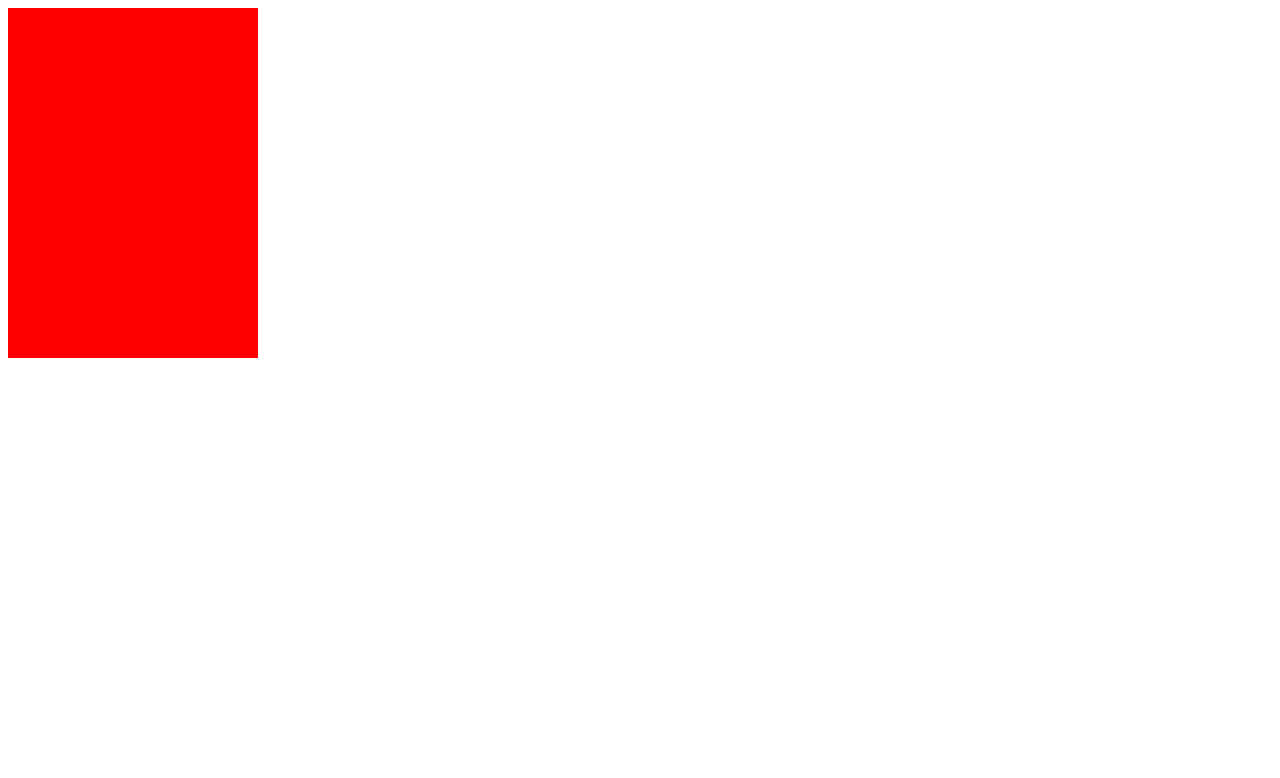
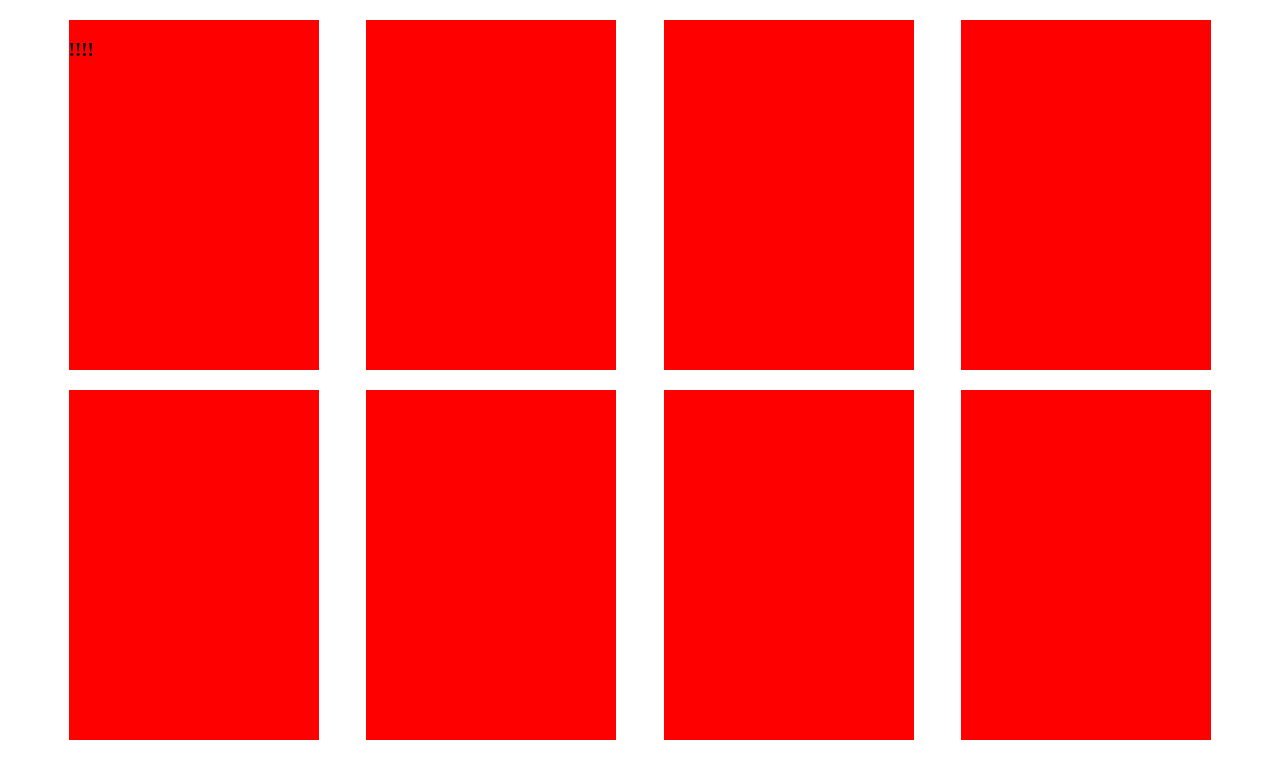
Before and after one commit to Klimov-V/game_cards, a plain HTML site: page index.html in a window 1280 px wide. Drawn offline with Linux system fonts and the light colour scheme.

Commit message:
added grid

```diff
--- a/css/style.css
+++ b/css/style.css
@@ -1,12 +1,30 @@
 * {
     box-sizing: border-box;
 }
+body {
+    margin: 0;
+    padding: 20px;
+}
 
+.container {
+    max-width: 1170px;
+    margin: 0 auto;
+}
+
+.tabel {
+    display: grid;
+    grid-template-columns: repeat(4, 1fr);
+    grid-template-rows: auto;
+    gap: 20px;
+    justify-content: center;
+    align-items: center;
+}
 
 .card-container {
     perspective: 1000px;
     -webkit-perspective: 1000;
     -moz-perspective: 1000;
+    margin: 0 auto;
 }
 .card-container:hover .card {
     transform: rotateY(180deg);
@@ -20,13 +38,12 @@
 .card {
     transition: .6s;
     transform-style: preserve-3d;
-
+    backface-visibility: hidden;
     position: relative;
 }
 
 .card__front,
 .card__back {
-    backface-visibility: hidden;
     position: absolute;
     top: 0;
     left: 0;
--- a/index.html
+++ b/index.html
@@ -8,11 +8,57 @@
     <link rel="shortcut icon" href="favicon.ico" type="image/x-icon">
 </head>
 <body>
-    <div class="tabel">
-        <div class="card-container">
-            <div class="card">
-                <div class="card__front"></div>
-                <div class="card__back"></div>
+    <div class="container">
+        <div class="tabel">
+            <div class="card-container">
+                <div class="card">
+                    <div class="card__front">
+                        <h3>!!!!</h3>
+                    </div>
+                    <div class="card__back"></div>
+                </div>
+            </div>
+            <div class="card-container">
+                <div class="card">
+                    <div class="card__front"></div>
+                    <div class="card__back"></div>
+                </div>
+            </div>
+            <div class="card-container">
+                <div class="card">
+                    <div class="card__front"></div>
+                    <div class="card__back"></div>
+                </div>
+            </div>
+            <div class="card-container">
+                <div class="card">
+                    <div class="card__front"></div>
+                    <div class="card__back"></div>
+                </div>
+            </div>
+            <div class="card-container">
+                <div class="card">
+                    <div class="card__front"></div>
+                    <div class="card__back"></div>
+                </div>
+            </div>
+            <div class="card-container">
+                <div class="card">
+                    <div class="card__front"></div>
+                    <div class="card__back"></div>
+                </div>
+            </div>
+            <div class="card-container">
+                <div class="card">
+                    <div class="card__front"></div>
+                    <div class="card__back"></div>
+                </div>
+            </div>
+            <div class="card-container">
+                <div class="card">
+                    <div class="card__front"></div>
+                    <div class="card__back"></div>
+                </div>
             </div>
         </div>
     </div>
```
